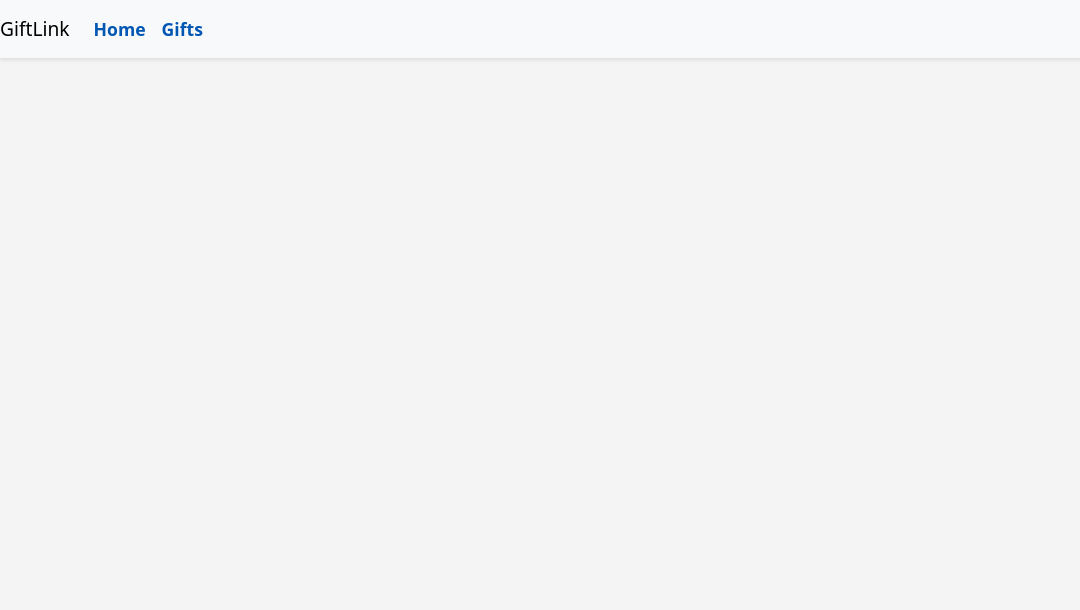
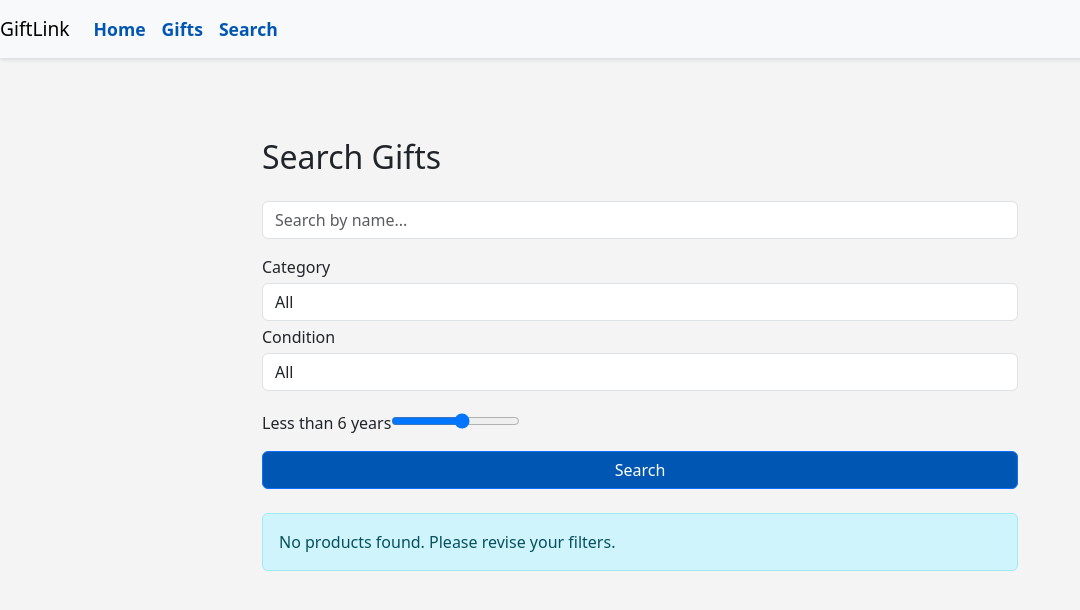
Before and after one commit to MasegoMashiane/Fullstack-capstone-project, a React (Create React App) app in the folder giftlink-frontend/: page /app/search in a window 1280 px wide. Before the commit this address had no page. Shown: the top 610 px of the page, without its empty margins (0-1080 px from the left). Built offline with nearby package versions, Linux system fonts and the light colour scheme.

Commit message:
Implment search functionality and style searchPage

```diff
--- a/giftlink-frontend/src/App.js
+++ b/giftlink-frontend/src/App.js
@@ -4,6 +4,7 @@ import MainPage from './components/MainPage/MainPage';
 import LoginPage from './components/LoginPage/LoginPage';
 import RegisterPage from './components/RegisterPage/RegisterPage';
 import DetailsPage from './components/DetailsPage/DetailsPage';
+import SearchPage from './components/SearchPage/SearchPage';
 import 'bootstrap/dist/css/bootstrap.min.css';
 import './App.css';
 import Navbar from './components/Navbar/Navbar';
@@ -17,7 +18,7 @@ function App() {
           <Route path="/app" element={<MainPage />} />
           <Route path="/app/login" element={<LoginPage/>} />
           <Route path="/app/register" element={<RegisterPage />} />
-
+          <Route path="/app/search" element={<SearchPage />} />
           <Route path="/app/product/:productId" element={<DetailsPage/>} />
         </Routes>
         </>
--- a/giftlink-frontend/src/components/Navbar/Navbar.js
+++ b/giftlink-frontend/src/components/Navbar/Navbar.js
@@ -15,6 +15,11 @@ export default function Navbar() {
                     <li className="nav-item">
                         <a className="nav-link" href="/app/gifts">Gifts</a>
                     </li>
+
+                    <li className="nav-item">
+                        <a className="nav-link" href="/app/search">Search</a>
+                    </li>
+
                 </ul>
             </div>
         </nav>
--- a/giftlink-frontend/src/components/SearchPage/SearchPage.css
+++ b/giftlink-frontend/src/components/SearchPage/SearchPage.css
@@ -1,26 +1,100 @@
 /* Task 1: Style the search input field */
 .search-input {
-    /* Insert specific CSS properties here */
+    width: 75%;
+    margin-right: 1rem;
+    padding: 0.5rem 0.75rem;
+    border: 1px solid #ced4da;
+    border-radius: 0.25rem;
+    display: inline-block;
 }
 
 /* Task 2: Style the search button */
 .search-button {
-    /* Insert specific CSS properties here */
+    width: 20%;
+    background-color: #007bff;
+    color: #ffffff;
+    border: none;
+    padding: 0.5rem 1rem;
+    border-radius: 0.25rem;
+    cursor: pointer;
+    display: inline-block;
 }
 
 /* Task 3: Customize dropdown filters */
 .dropdown-filter {
-    /* Insert specific CSS properties here */
+    margin-bottom: 1rem;
+    border: 1px solid #ced4da;
+    border-radius: 0.25rem;
+    padding: 0.4rem 0.75rem;
 }
 
 /* Task 4: Style the age range slider */
 .age-range-slider {
-    /* Insert specific CSS properties here */
+    width: 100%;
+    margin-top: 0.5rem;
 }
 
 /* Task 5: Enhance search results cards appearance */
 .search-results-card {
-    /* Insert specific CSS properties here */
+    box-shadow: 0 2px 5px rgba(0,0,0,0.2);
+    border-radius: 10px;
+    margin-bottom: 1.5rem;
+    transition: box-shadow 0.3s ease-in-out;
+    cursor: pointer;
 }
 
-/* Additional placeholders for tasks 6 to 10 */
+/* Task 6: Apply hover effect to search results cards */
+.search-results-card:hover {
+    box-shadow: 0 4px 8px rgba(0,0,0,0.2);
+}
+
+
+/* Task 7: Ensure images in search results are displayed appropriately */
+.search-results-card img {
+    width: 100%;
+    height: 200px;
+    object-fit: cover;
+    border-top-left-radius: 10px;
+    border-top-right-radius: 10px;
+}
+
+/* Task 8: Style the "No products found" alert message */
+.no-products-alert {
+    background-color: #f8d7da;
+    color: #721c24;
+    padding: 0.75rem 1.25rem;
+    margin-top: 1rem;
+    border: 1px solid transparent;
+    border-radius: 0.25rem;
+}
+
+/* Task 9: Create responsive layout for search results */
+@media (max-width: 768px) {
+    .search-input,
+    .search-button {
+        width: 100%;
+        margin-right: 0;
+        margin-bottom: 0.5rem;
+    }
+    .search-results-card img {
+        height: 150px;
+    }
+}
+
+/* Task 10: Overall page styling for cohesive design */
+.search-container {
+    max-width: 1200px;
+    margin: auto;
+    padding: 1rem;
+}
+
+.search-container h2 {
+    color: #007bff;
+    margin-bottom: 1.5rem;
+}
+
+.search-container label {
+    font-weight: 600;
+    margin-top: 0.5rem;
+    display: block;
+}
--- a/giftlink-frontend/src/components/SearchPage/SearchPage.js
+++ b/giftlink-frontend/src/components/SearchPage/SearchPage.js
@@ -1,62 +1,134 @@
-import React, { useEffect, useState } from 'react';
+import React, { useState } from 'react';
 import { useNavigate } from 'react-router-dom';
-import 'bootstrap/dist/css/bootstrap.min.css';
-import {urlConfig} from '../../config';
+import urlConfig from '../../urlConfig';
+import './SearchPage.css';
 
 function SearchPage() {
+    const navigate = useNavigate();
 
-    //Task 1: Define state variables for the search query, age range, and search results.
-    const categories = ['Living', 'Bedroom', 'Bathroom', 'Kitchen', 'Office'];
+    // Task 1: State variables
+    const [searchQuery, setSearchQuery] = useState('');
+    const [ageRange, setAgeRange] = useState(6);
+    const [searchResults, setSearchResults] = useState([]);
+
+    // Static dropdown data (lab-acceptable approach)
+    const categories = ['Kitchen', 'Living Room', 'Office', 'Bedroom'];
     const conditions = ['New', 'Like New', 'Older'];
 
-    useEffect(() => {
-        // fetch all products
-        const fetchProducts = async () => {
+    // Task 2: Fetch search results
+    const handleSearch = async () => {
+        const baseUrl = `${urlConfig.backendUrl}/api/search?`;
+
+        const queryParams = new URLSearchParams({
+            name: searchQuery,
+            age_years: ageRange,
+            category: document.getElementById('categorySelect').value,
+            condition: document.getElementById('conditionSelect').value,
+        }).toString();
+
         try {
-                let url = `${urlConfig.backendUrl}/api/gifts`
-                console.log(url)
-                const response = await fetch(url);
+            const response = await fetch(`${baseUrl}${queryParams}`);
             if (!response.ok) {
-                    //something went wrong
-                    throw new Error(`HTTP error; ${response.status}`)
+                throw new Error('Search failed');
             }
             const data = await response.json();
             setSearchResults(data);
         } catch (error) {
-                console.log('Fetch error: ' + error.message);
+            console.error('Failed to fetch search results:', error);
         }
     };
 
-        fetchProducts();
-    }, []);
-
-
-    // Task 2. Fetch search results from the API based on user inputs.
-
-    const navigate = useNavigate();
-
+    // Task 6: Navigation to details page
     const goToDetailsPage = (productId) => {
-        // Task 6. Enable navigation to the details page of a selected gift.
+        navigate(`/app/product/${productId}`);
     };
-
-
-
 
     return (
         <div className="container mt-5">
-            <div className="row justify-content-center">
-                <div className="col-md-6">
-                    <div className="filter-section mb-3 p-3 border rounded">
-                        <h5>Filters</h5>
-                        <div className="d-flex flex-column">
-                            {/* Task 3: Dynamically generate category and condition dropdown options.*/}
-                            {/* Task 4: Implement an age range slider and display the selected value. */}
+            <h2 className="mb-4">Search Gifts</h2>
+
+            {/* Task 7: Text input */}
+            <input
+                type="text"
+                className="form-control mb-3"
+                placeholder="Search by name..."
+                value={searchQuery}
+                onChange={(e) => setSearchQuery(e.target.value)}
+            />
+
+            {/* Category Dropdown */}
+            <label htmlFor="categorySelect">Category</label>
+            <select id="categorySelect" className="form-control my-1">
+                <option value="">All</option>
+                {categories.map(category => (
+                    <option key={category} value={category}>{category}</option>
+                ))}
+            </select>
+
+            {/* Condition Dropdown */}
+            <label htmlFor="conditionSelect">Condition</label>
+            <select id="conditionSelect" className="form-control my-1">
+                <option value="">All</option>
+                {conditions.map(condition => (
+                    <option key={condition} value={condition}>{condition}</option>
+                ))}
+            </select>
+
+            {/* Task 4: Age Range Slider */}
+            <label htmlFor="ageRange" className="mt-3">
+                Less than {ageRange} years
+            </label>
+            <input
+                type="range"
+                className="form-control-range"
+                id="ageRange"
+                min="1"
+                max="10"
+                value={ageRange}
+                onChange={e => setAgeRange(e.target.value)}
+            />
+
+            {/* Task 8: Search button */}
+            <button
+                className="btn btn-primary mt-3"
+                onClick={handleSearch}
+            >
+                Search
+            </button>
+
+            {/* Task 5: Display results */}
+            <div className="search-results mt-4">
+                {searchResults.length > 0 ? (
+                    searchResults.map(product => (
+                        <div key={product.id} className="card mb-3">
+                            {product.image && (
+                                <img
+                                    src={product.image}
+                                    alt={product.name}
+                                    className="card-img-top"
+                                />
+                            )}
+                            <div className="card-body">
+                                <h5 className="card-title">{product.name}</h5>
+                                <p className="card-text">
+                                    {product.description.slice(0, 100)}...
+                                </p>
+                            </div>
+                            <div className="card-footer">
+                                <button
+                                    onClick={() => goToDetailsPage(product.id)}
+                                    className="btn btn-primary"
+                                >
+                                    View More
+                                </button>
                             </div>
                         </div>
-                    {/* Task 7: Add text input field for search criteria*/}
-                    {/* Task 8: Implement search button with onClick event to trigger search:*/}
-                    {/*Task 5: Display search results and handle empty results with a message. */}
+                    ))
+                ) : (
+                    <div className="alert alert-info" role="alert">
+                        No products found. Please revise your filters.
                     </div>
+                )}
             </div>
         </div>
     );
```
Lines whose indentation alone changed are shown as unchanged.
